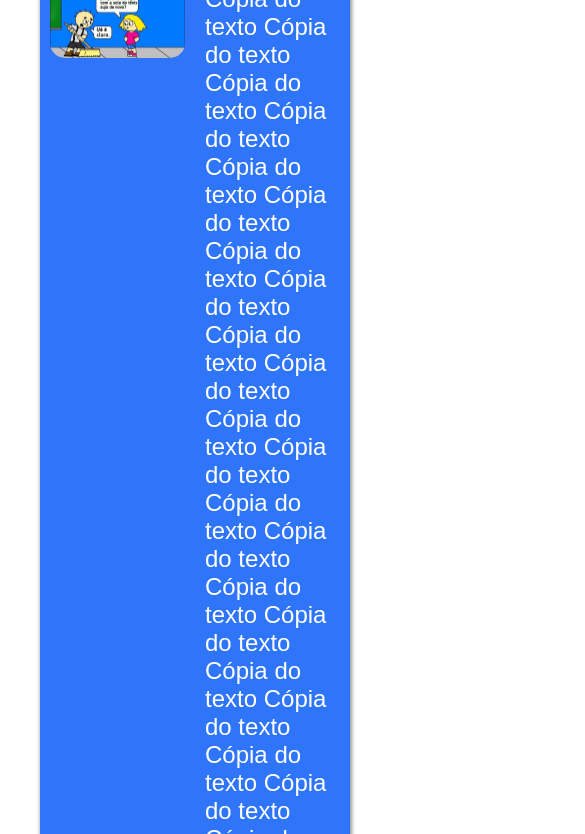
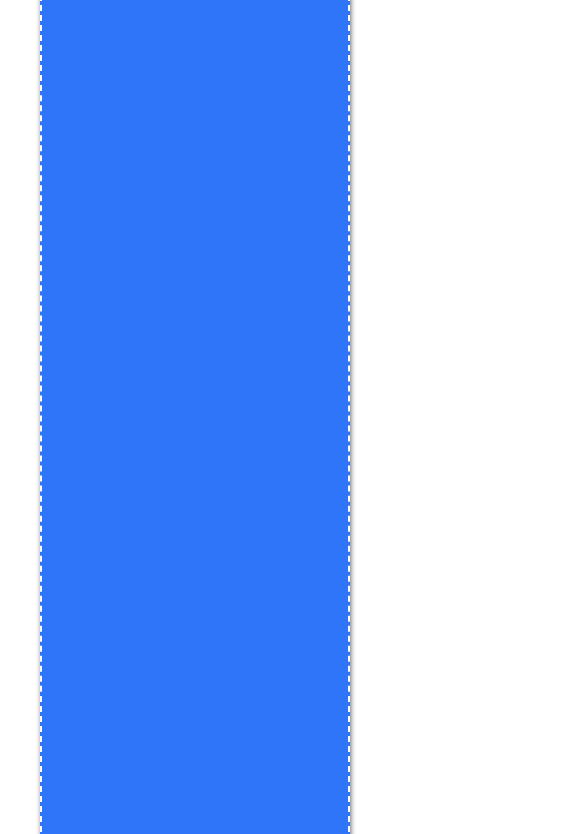
Before and after one commit to Pedro1dog/pedro1dog, a plain HTML site: page paginas/comcorousemcor/index.html in a window 390 px wide. Shown: the part 272-1106 px from the top of the page, 585 px wide, since content can reach past the window. Drawn offline with nearby package versions, Linux system fonts and the light colour scheme; files whose address does not match are found by name.

Commit message:
Refactor index.html for improved layout and styles
Updated HTML structure and styles for better layout and responsiveness.

```diff
--- a/paginas/comcorousemcor/index.html
+++ b/paginas/comcorousemcor/index.html
@@ -7,29 +7,26 @@
 
     <style>
 
-      div.caixa {
+      article {
         display: flex;
-        flex-flow: row nowrap;
-        justify-content: space-evenly;
-        align-items: flex-start;
+        flex-flow: column nowrap;
       }
 
-      div.bloco {
-        width: 500%;
-        padding-left: 10px;
-        padding-right: 10px;
+      .s1 {
+        display: flex;
+        align-items: flex-end;
+        justify-content: space-between;
+        margin-bottom: 5px;
+        border: 2px dashed white;
       }
 
-      div.bloco > p {
-        font-size: 1.5em;
+      .s1 img {
+        border: 2px dashed red;
       }
 
-      div.bloco > img {
-        width: 100%;
-        display: block;
-        margin-left: auto;
-        margin-right: auto;
-        border-radius: 15px;
+      .s1 p {
+        border: 2px dashed blue;
+        display: flex;
       }
 
     </style>
@@ -45,6 +42,7 @@
     -->
 
     <link rel="stylesheet" href="../css/estilos.css">
+    <link rel="stylesheet" href="estilos/media-query.css">
 
     <!--
       - google font link
@@ -93,16 +91,24 @@
             <h1 class="h1">Penâlti</h1>
 
             <div class="caixa">
-              <div class="bloco"><img src="./image/João conversando com a Laura enquanto varre o chão.jpg" alt="João conversando com a Laura"></div>
+              <article>
+                <section class="s1">
+                  <div class="imagem">
+                    <img src="./image/João conversando com a Laura enquanto varre o chão.jpg">
+                  </div>
 
-              <div class="bloco">
-                <p>
-                  Cópia do texto Cópia do texto Cópia do texto Cópia do texto Cópia do texto Cópia do texto Cópia do texto Cópia do texto Cópia do texto Cópia do texto Cópia do texto Cópia do texto Cópia do texto Cópia do texto Cópia do texto Cópia do texto Cópia do texto Cópia do texto Cópia do texto Cópia do texto Cópia do texto Cópia do texto Cópia do texto Cópia do texto.
-                </p>
-              </div>
+                  <div class="par">
+                    <p>Cópia do texto Cópia do texto Cópia do texto Cópia do texto Cópia do texto Cópia do texto Cópia do texto Cópia do texto Cópia do texto Cópia do texto Cópia do texto Cópia do texto Cópia do texto Cópia do texto Cópia do texto Cópia do texto Cópia do texto Cópia do texto Cópia do texto Cópia do texto Cópia do texto Cópia do texto Cópia do texto Cópia do texto Cópia do texto Cópia do texto Cópia do texto Cópia do texto Cópia do texto Cópia do texto</p>
+                  </div>
+                </section>
+
+                <section>
+                  <p>Cópia do texto Cópia do texto Cópia do texto Cópia do texto Cópia do texto Cópia do texto Cópia do texto Cópia do texto Cópia do texto Cópia do texto Cópia do texto Cópia do texto Cópia do texto Cópia do texto Cópia do texto Cópia do texto Cópia do texto Cópia do texto Cópia do texto Cópia do texto Cópia do texto Cópia do texto Cópia do texto Cópia do texto Cópia do texto Cópia do texto Cópia do texto Cópia do texto Cópia do texto Cópia do texto Cópia do texto Cópia do texto Cópia do texto</p>
+                </section>
+              </article>
+
             </div>
 
-            <iframe width="560" height="315" src="https://www.youtube.com/embed/qRJc4k3_hJk?si=tzw4lm1xcwQc7_iT" title="YouTube video player" frameborder="0" allow="accelerometer; autoplay; clipboard-write; encrypted-media; gyroscope; picture-in-picture; web-share" referrerpolicy="strict-origin-when-cross-origin" allowfullscreen></iframe>
           </div>
       </div>
   </main>
```
